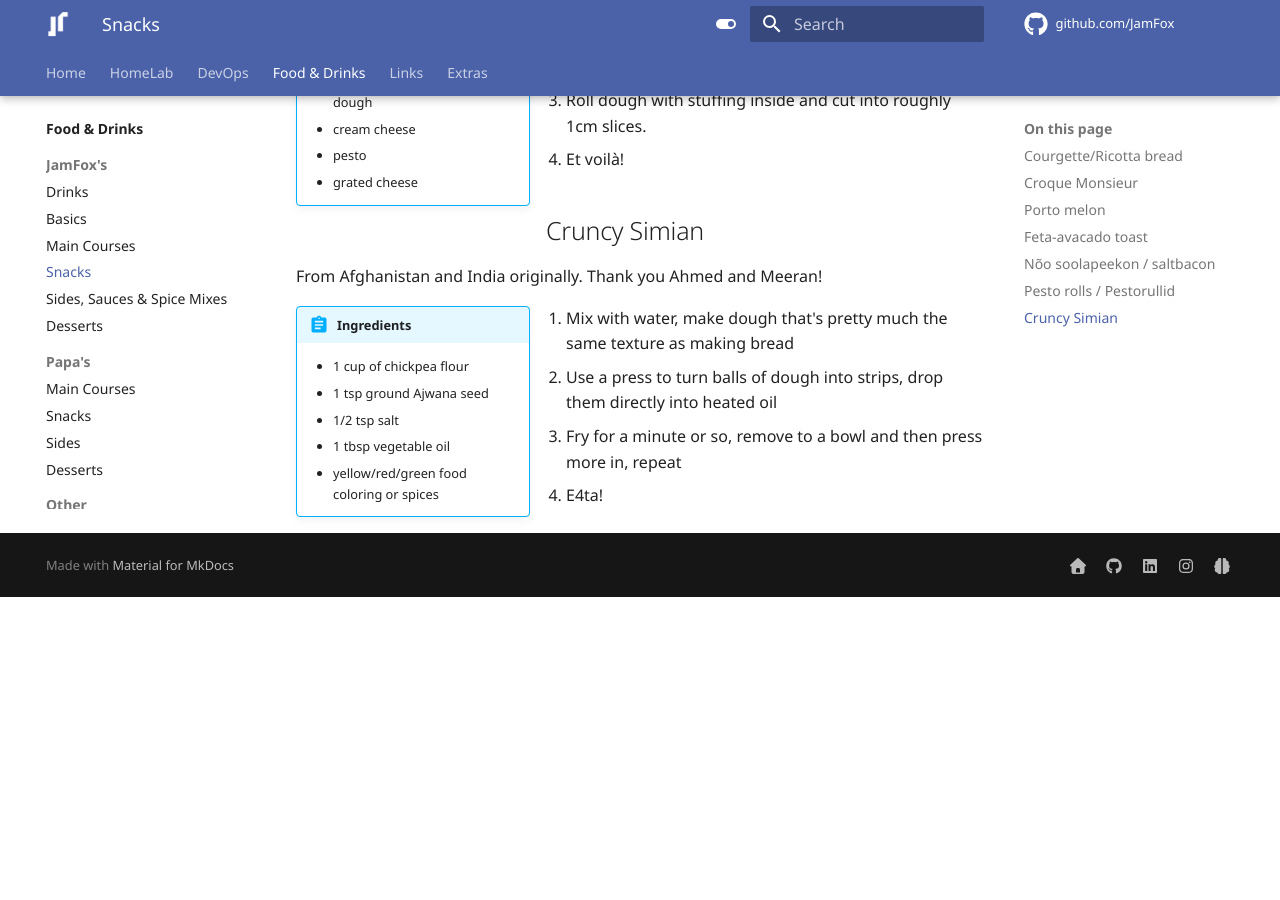
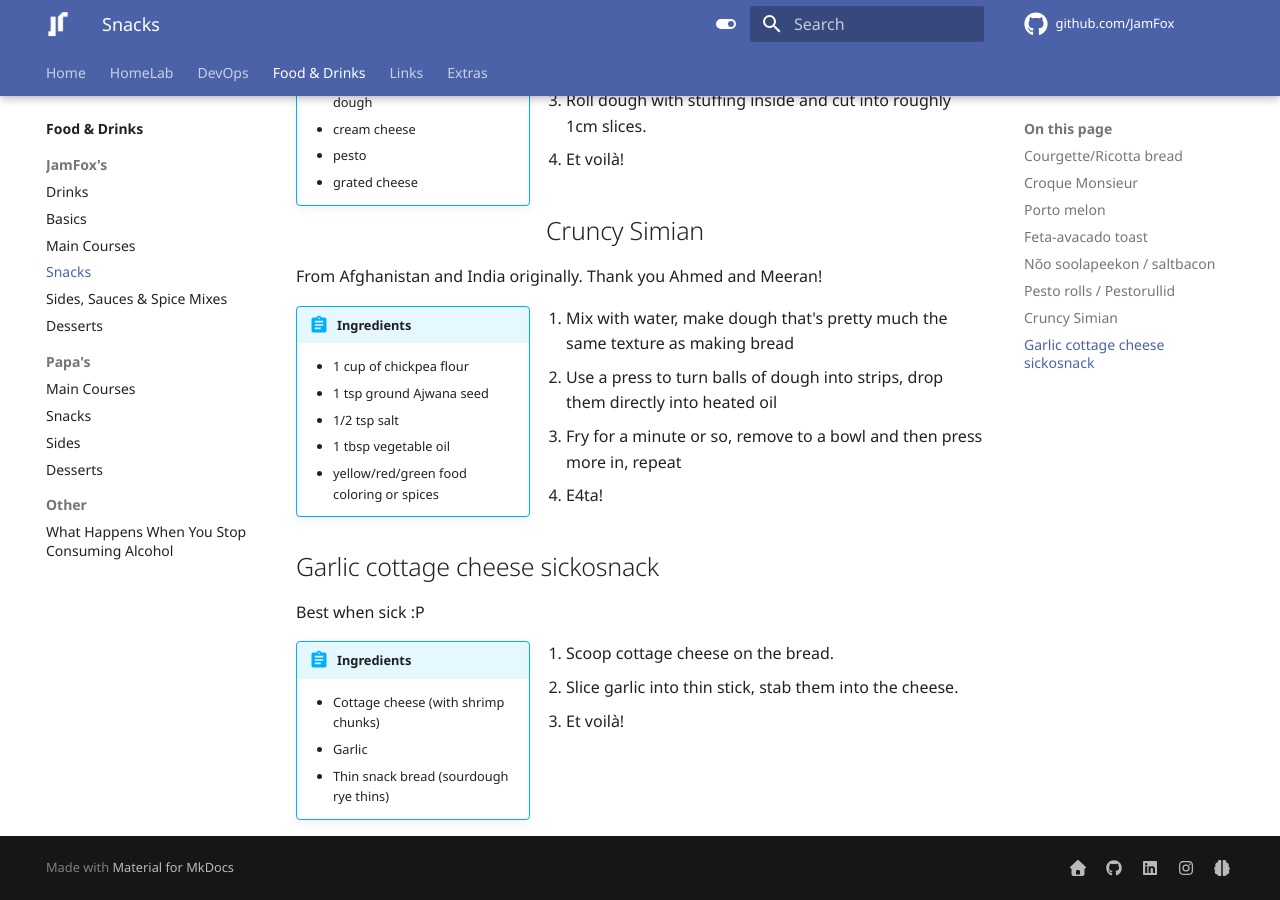
Before and after one commit to JamFox/docs.jamfox.dev, an MkDocs documentation site: the page built from docs/content/food/snacks.md, in a window 1280 px wide and 900 px high, scrolled down 2637 px. Built offline with MkDocs 1.6.1 and Material for MkDocs 9.7.7, drawn with Linux system fonts in a browser that asks for light colours; comment, search, counter and statistics services are not loaded; before the commit the page ends 3234 px from its top, so only the background shows below that.

Commit message:
add ubuntu nvidia and cottagecheese thins snack

```diff
--- a/docs/content/food/snacks.md
+++ b/docs/content/food/snacks.md
@@ -118,3 +118,16 @@ From Afghanistan and India originally. Thank you Ahmed and Meeran!
 2. Use a press to turn balls of dough into strips, drop them directly into heated oil
 3. Fry for a minute or so, remove to a bowl and then press more in, repeat
 4. E4ta!
+
+## Garlic cottage cheese sickosnack
+
+Best when sick :P
+
+!!! abstract inline "Ingredients"
+    - Cottage cheese (with shrimp chunks)
+    - Garlic
+    - Thin snack bread (sourdough rye thins)
+
+1. Scoop cottage cheese on the bread.
+2. Slice garlic into thin stick, stab them into the cheese.
+3. Et voilà!
```
Also changed, not shown: docs/content/homelab/proxmox.md (+4 -0 lines).
